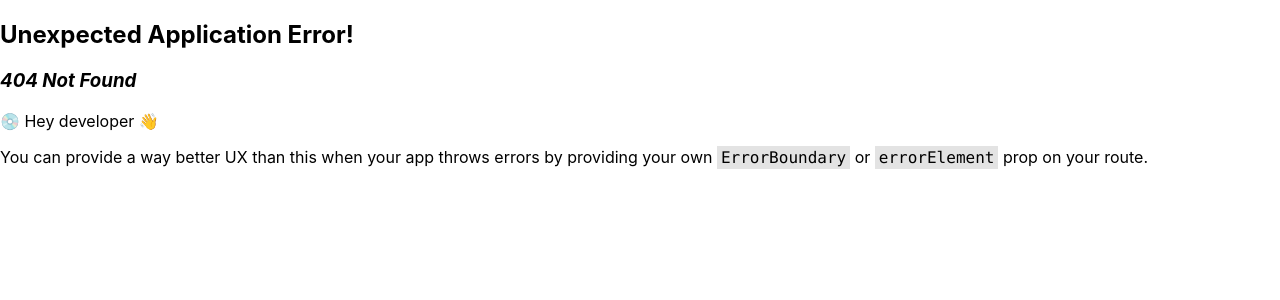
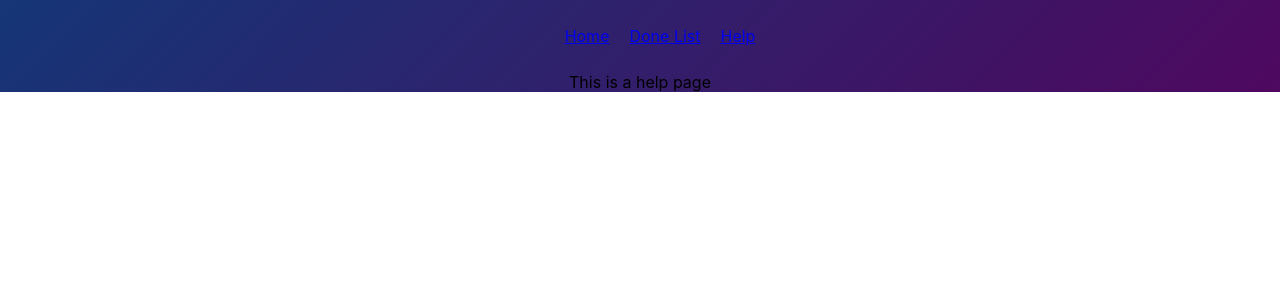
Before and after one commit to casquar1/day11-Arianne, a React (Create React App) app in the folder todo-list/: page /help in a window 1280 px wide. Before the commit this address had no page. Shown: the top 300 px of the page. Built offline with nearby package versions, Linux system fonts and the light colour scheme.

Commit message:
feat: create help page

```diff
--- a/todo-list/src/App.js
+++ b/todo-list/src/App.js
@@ -1,5 +1,5 @@
 import './css/App.css';
-import TodoList from './components/TodoList';
+import { NavLink, Outlet } from 'react-router-dom';
 
 function App() {
   return (
@@ -7,13 +7,13 @@ function App() {
       <div className="nav-bar">
         <nav>
           <ul>
-            <li><a href={"/"}>Home</a></li>
-            <li><a href={"/done"}>Done List</a></li>
-            <li><a href={"/help"}>Help</a></li>
+            <li><NavLink to={"/"}>Home</NavLink></li>
+            <li><NavLink to={"/done"}>Done List</NavLink></li>
+            <li><NavLink to={"/help"}>Help</NavLink></li>
           </ul>
         </nav>
       </div>
-      <TodoList />
+      <Outlet />
     </div>
   );
 }
--- a/todo-list/src/index.js
+++ b/todo-list/src/index.js
@@ -6,12 +6,19 @@ import reportWebVitals from './reportWebVitals';
 import { Provider } from 'react-redux';
 import { store } from './app/store';
 import { createBrowserRouter, RouterProvider } from 'react-router-dom';
+import { HelpPage } from './pages/HelpPage';
+import TodoList from './components/TodoList';
 
 const root = ReactDOM.createRoot(document.getElementById('root'));
 const router = createBrowserRouter([{
   path: "/",
-  element: <App />
-}]);
+  element: <App />,
+  children: [
+    { index: true, element: <TodoList /> },
+    { path: "/help", element: <HelpPage /> },
+  ]
+},
+]);
 
 root.render(
   <React.StrictMode>
--- /dev/null
+++ b/todo-list/src/pages/HelpPage.js
@@ -0,0 +1,5 @@
+export const HelpPage = () => {
+    return (
+        "This is a help page"
+    );
+}
```
